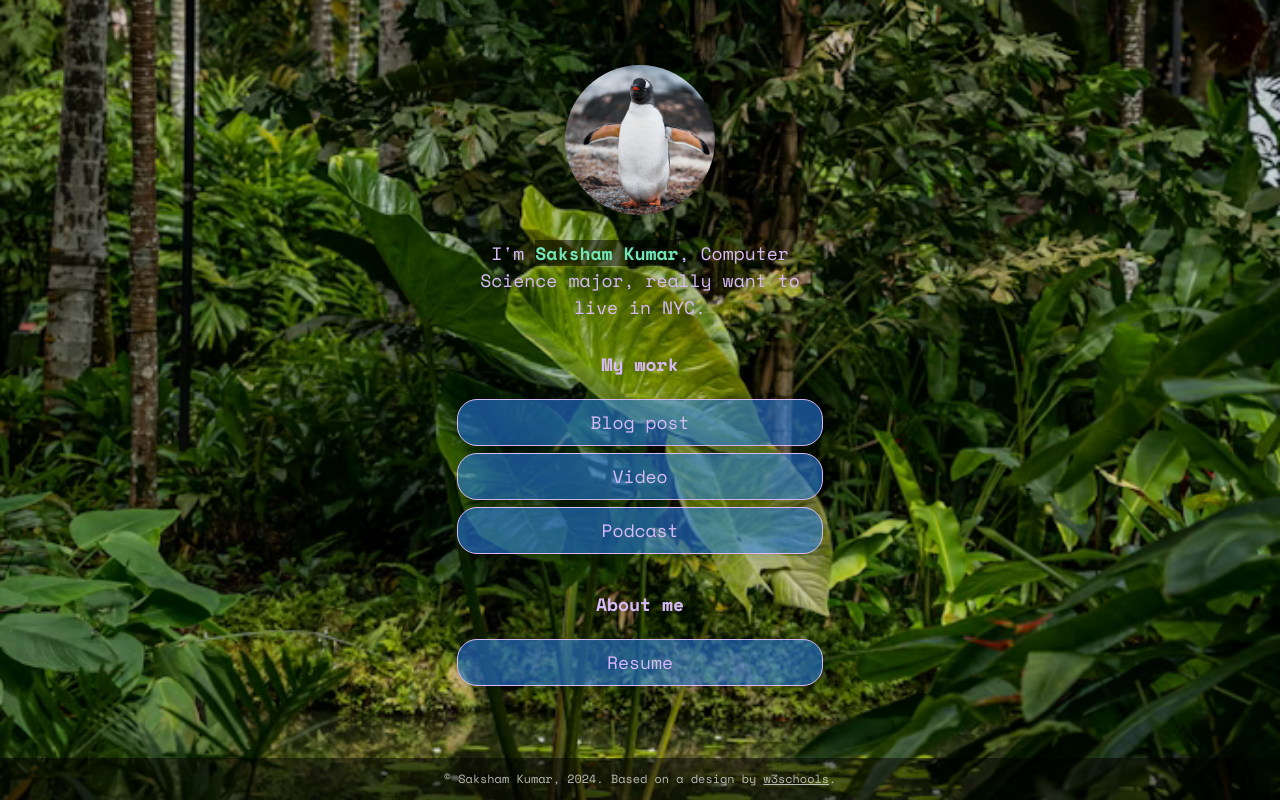
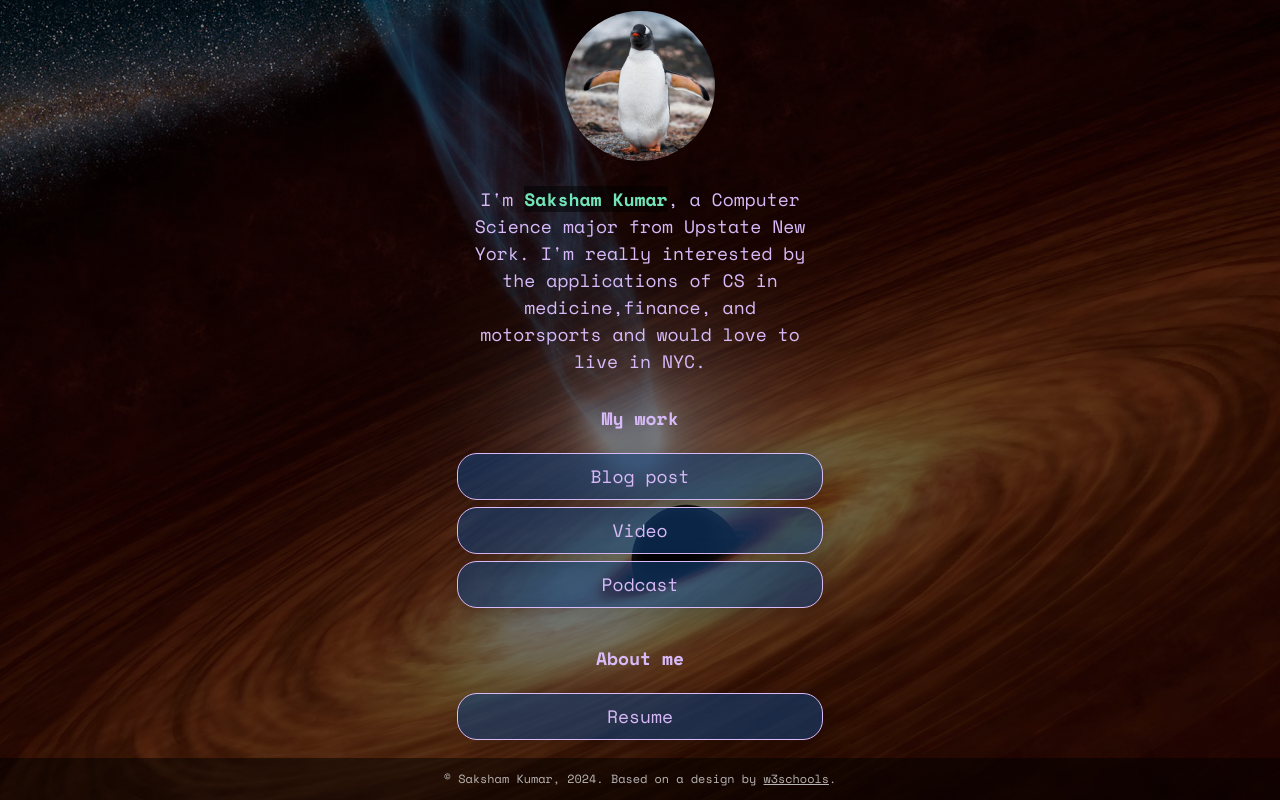
Before and after one commit to SakshamVT/sakshamVT.github.io, a plain HTML site: page index.html in a window 1280 px wide. Drawn offline with nearby package versions, Linux system fonts and the light colour scheme.

Commit message:
Video and background updates

```diff
--- a/css/style.css
+++ b/css/style.css
@@ -1,8 +1,8 @@
 :root {
     --primaryText: #d8baf9;
     --secondaryText: #72e4b7;
-    --primary: rgba(39, 122, 222, 0.6);
-    --secondary: rgba(131, 47, 188, 0.6);
+    --primary: rgba(17, 62, 117, 0.6);
+    --secondary: rgba(70, 50, 83, 0.6);
     --buttonHover: rgba(52, 100, 222, 0.4);
     --smallButtonHover: rgba(0, 0, 0, .25);
 }
@@ -26,7 +26,7 @@ body {
     min-height: 100%;
     /* The image used for the site background. Try changing skyscape.jpg to stars.jpg. Put a replacement photo in the images folder and, in line 21 below, replace skyscape.jpg with yourbackgroundfilename.jpg */
     /* The linear gradient darkens the image, like putting a sunglasses lens on top of it. If you want to darken the image even more, change 0.1 (both times) to 0.3 or higher */
-    background: linear-gradient(rgba(0, 0, 0, 0.05), rgba(0, 0, 0, 0.05)), url(../images/background.png.png);
+    background: linear-gradient(rgba(0, 0, 0, 0.5), rgba(0, 0, 0, 0.5)), url(../images/backgroundBlackHole.jpg);
     /* Prevents the browser from repeating or "tiling" the background image */
     background-repeat: no-repeat;
     background-position: center;
--- a/index.html
+++ b/index.html
@@ -21,7 +21,7 @@
       <img src="images/penguinPFP.png.png" alt="A photo of a penguin">
     </div>
     <div class="intro">
-      I'm <span class="name"><strong>Saksham Kumar</strong></span>, Computer Science major, really want to live in NYC.
+      I'm <span class="name"><strong>Saksham Kumar</strong></span>, a Computer Science major from Upstate New York. I'm really interested by the applications of CS in medicine,finance, and motorsports and would love to live in NYC.
     </div>
     <div class="section-header">
       <h1>My work</h1>
@@ -44,9 +44,9 @@
       <div class="button toggle">Video</div>
       <div class="slidedown">
         <div class="description">
-          <h2>Video title</h2>
-          <p>Add a short but appealing description of your video.</p>
-          <a href="#" class="external-link" target="_blank">Watch</a>
+          <h2>Make your own rundown town - Cities Skyline</h2>
+          <p>If you're interested in being mayor to your own metropolis, Cities Skyline is just for you. A game where you start on an empty plot of land with nothing, see if your policies transform the landscape to a utopia, or the slums.</p>
+          <a href="https://youtu.be/mRIso0b2OH0" class="external-link" target="_blank">Watch</a>
         </div>
       </div>
 
```
Also changed, not shown: images/backgroundBlackHole.jpg (added).
